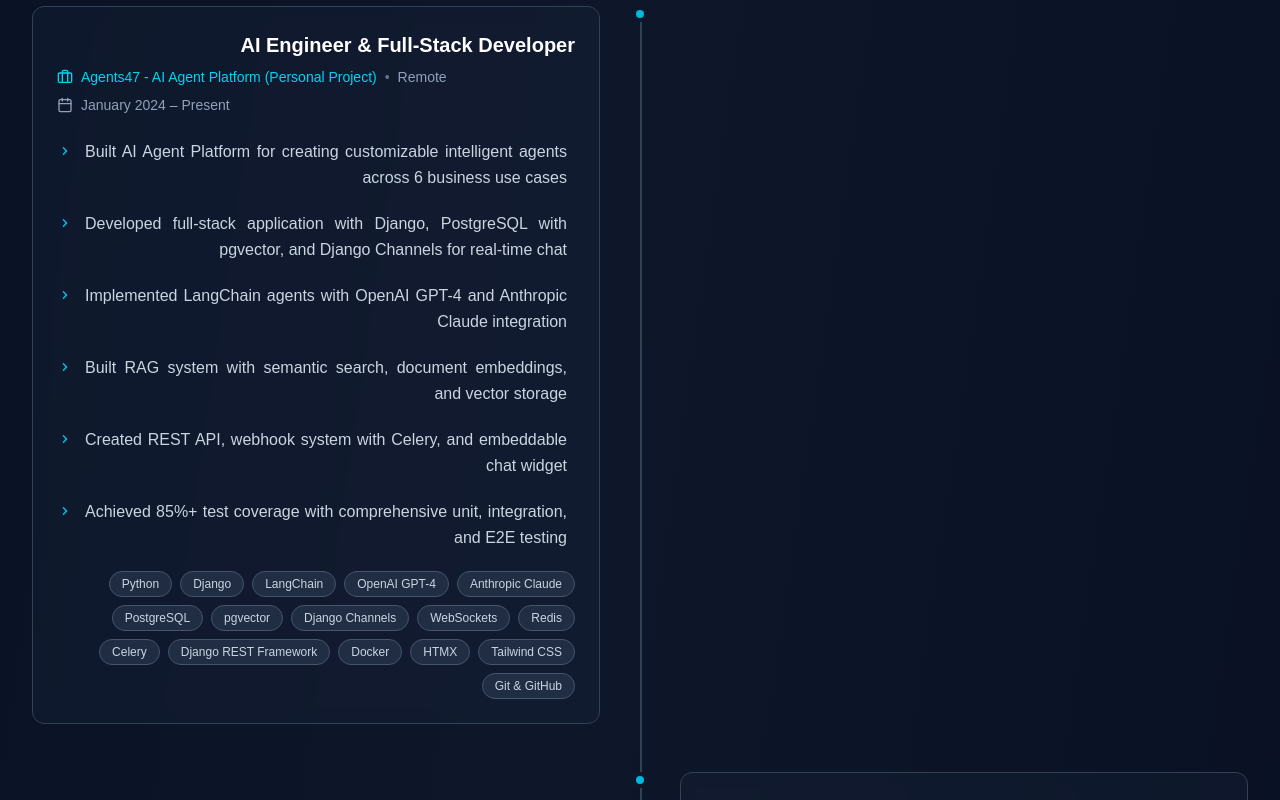
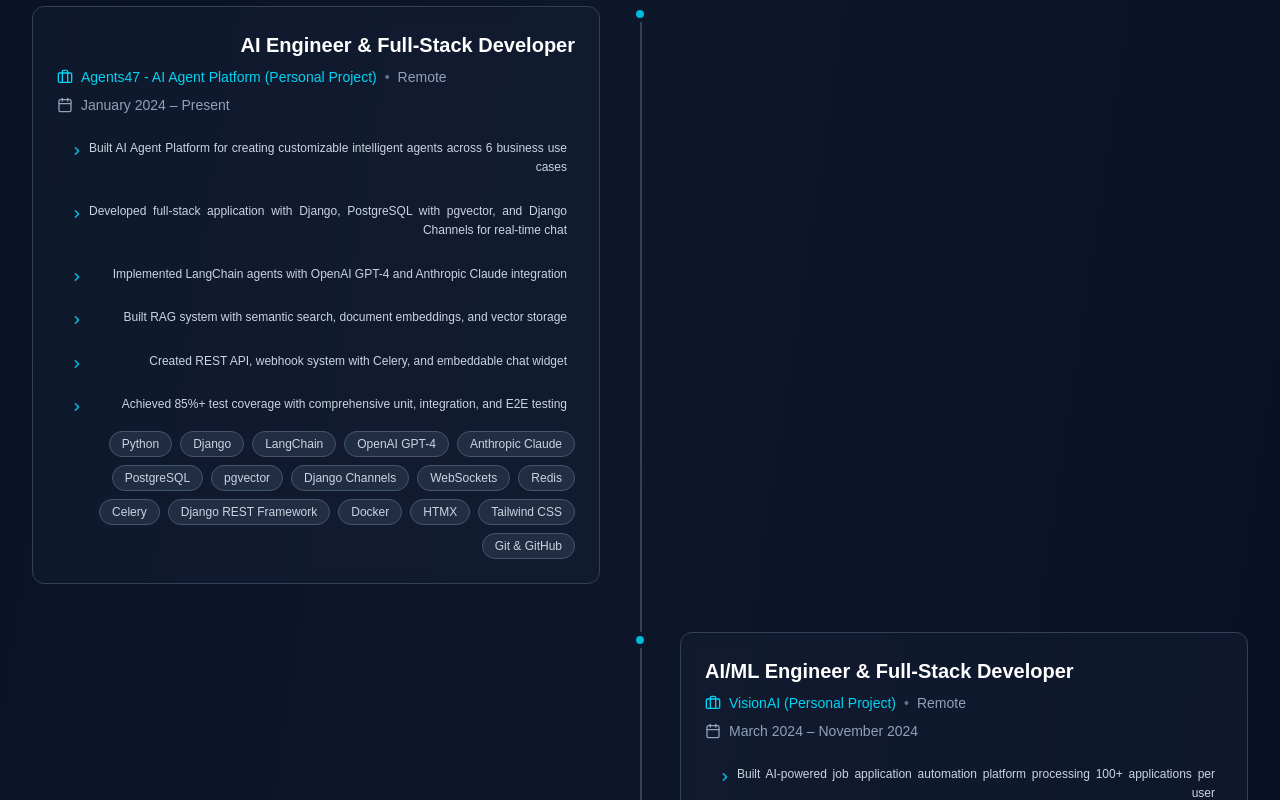
Before and after one commit to msnzilu/portfolio, a Next.js app: page / in a window 1280 px wide. Shown: the part 4360-5160 px from the top of the page. Built offline with nearby package versions, Linux system fonts and the light colour scheme.

Commit message:
update experiences

```diff
--- a/components/Experience.tsx
+++ b/components/Experience.tsx
@@ -160,12 +160,12 @@
                   </div>
 
                   {/* Final version – colored bullets + tight + justified + centered feel */}
-                  <div className="space-y-1 mb-3">
+                  <div className="space-y-1 mb-1">
                     {exp.description.map((item, i) => (
                       <div
                         key={i}
-                        className="flex items-start gap-3
-        hover:bg-slate-800/30 rounded-lg p-2 -ml-2
+                        className="flex items-start gap-1
+        hover:bg-slate-800/30 rounded-lg p-1 md:p-2 ml-1
         transition-all duration-200 group"
                       >
                         {/* Chevron Arrow Bullet */}
@@ -188,8 +188,8 @@
 
                         <p
                           className="flex-1 text-slate-300
-          leading-relaxed text-sm sm:text-base
-          text-justify hyphens-auto"
+          leading-relaxed text-sm sm:text-xs
+          text-justify hyphens-auto mb-1"
                           style={{ textAlignLast: "right" }}
                         >
                           {item}
```
